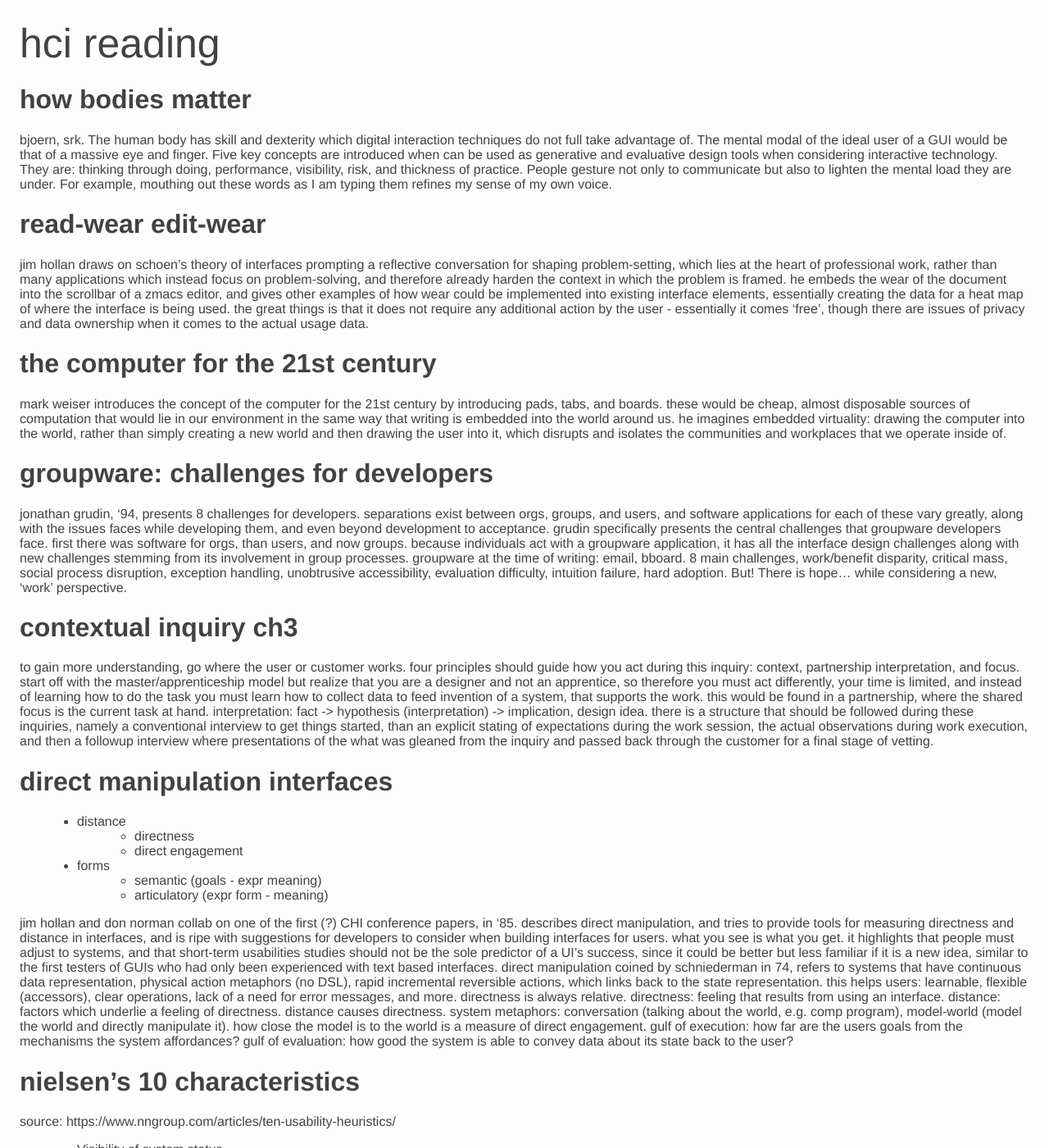
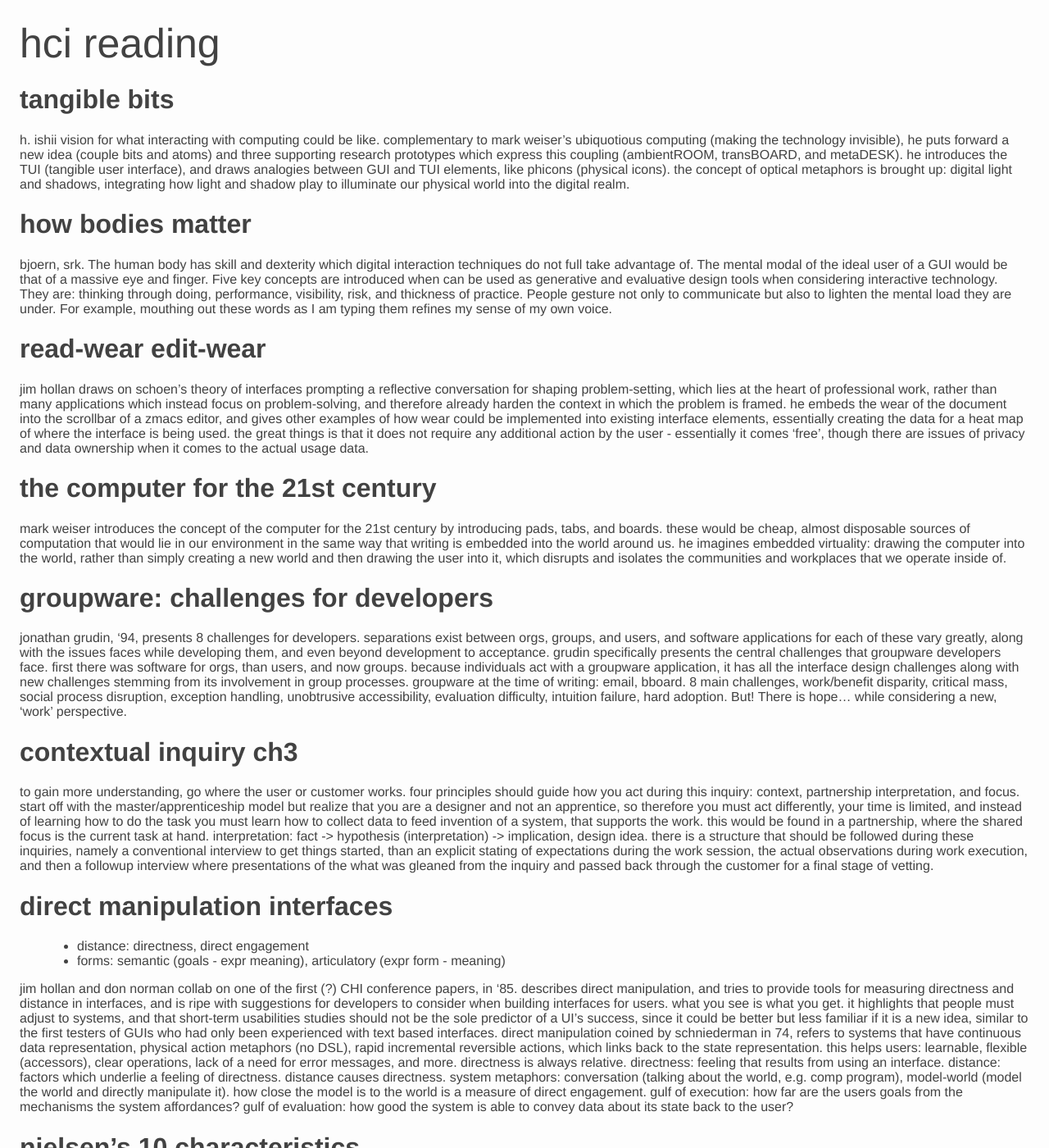
Before and after one commit to jeremywrnr/hci-prelims, a Jekyll site: the page built from notes.md, in a window 1280 px wide and 1400 px high. Shown: the whole window at 82% size. Built offline with Jekyll 4.4.1, drawn with Linux system fonts in a browser that asks for light colours; our own code applies the rules of GitHub Pages for plain Markdown files.

Commit message:
adding tangible bits notes

```diff
--- a/notes.md
+++ b/notes.md
@@ -1,5 +1,17 @@
 ---
 ---
+
+# tangible bits
+
+h. ishii vision for what interacting with computing could be like.
+complementary to mark weiser's ubiquotious computing (making the technology
+invisible), he puts forward a new idea (couple bits and atoms) and three
+supporting research prototypes which express this coupling (ambientROOM,
+transBOARD, and metaDESK). he introduces the TUI (tangible user interface), and
+draws analogies between GUI and TUI elements, like phicons (physical icons).
+the concept of optical metaphors is brought up: digital light and shadows,
+integrating how light and shadow play to illuminate our physical world into the
+digital realm.
 
 # how bodies matter
 
```
Also changed, not shown: other parts of notes.md (+3 -6 lines).
